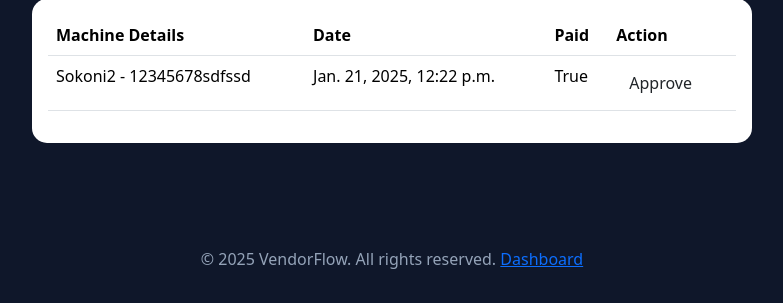
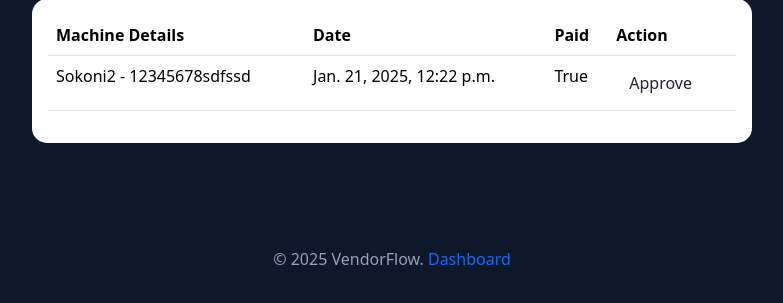
Before and after one commit to andareomondi/vendorflow, a Django app: page /dashboard/ in a window 1280 px wide. Shown: the part 555-858 px from the top of the page, without its empty margins (248-1031 px from the left). Run offline with Django 5.2, Linux system fonts and the light colour scheme; a user stored in the database is signed in; data comes from the database, SQL or seed files in the repository.

Commit message:
Update footer to remove copyright notice year and add text decoration to dashboard link

```diff
--- a/vending/templates/vending/base.html
+++ b/vending/templates/vending/base.html
@@ -46,8 +46,8 @@
     </div>
   </main>
   <footer class="footer">
-    © 2025 VendorFlow. All rights reserved.
-    <a href="{% url 'dashboard' %}">Dashboard</a>
+    © 2025 VendorFlow.
+    <a href="{% url 'dashboard' %}" style="text-decoration: none;">Dashboard</a>
   </footer>
 
 </body>
```
